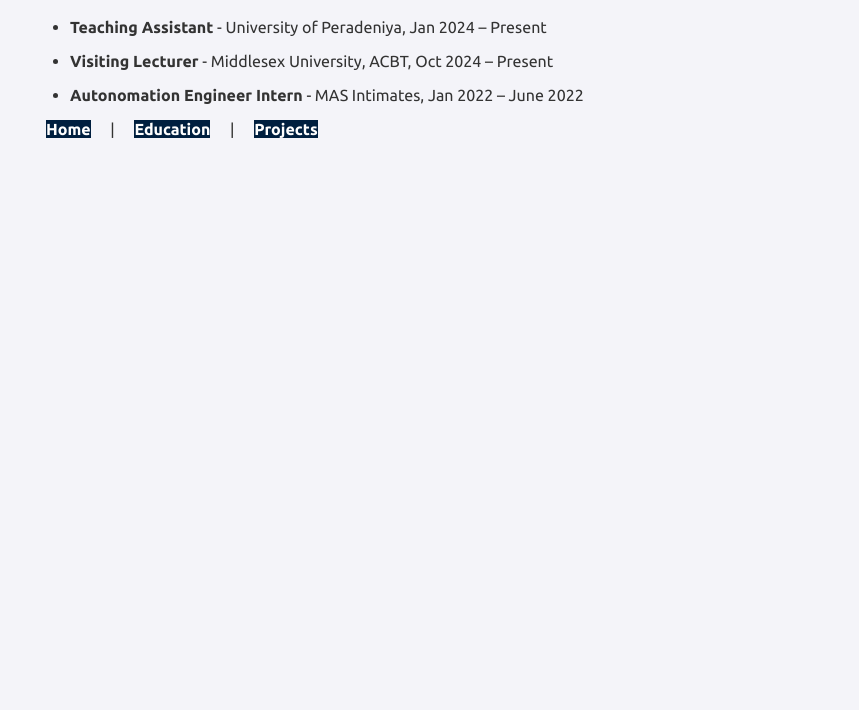
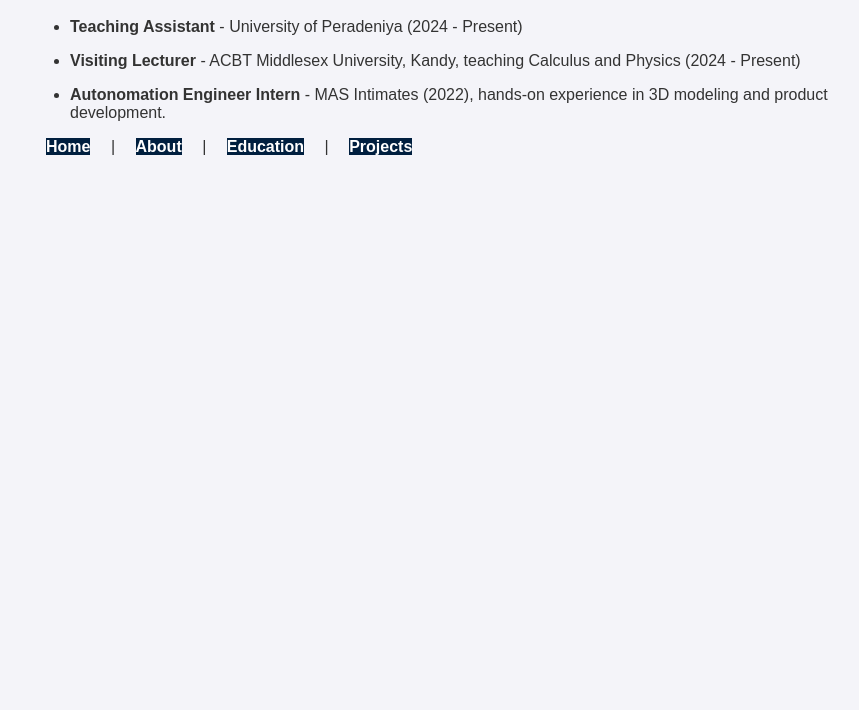
Before and after one commit to tettolizer/Portfolio, a plain HTML site: page experience.html in a window 1280 px wide. Shown: the part 90-800 px from the top of the page, without its empty margins (210-1069 px from the left). Drawn offline with Linux system fonts and the light colour scheme.

Commit message:
Update experience.html

```diff
--- a/experience.html
+++ b/experience.html
@@ -4,7 +4,6 @@
     <meta charset="UTF-8">
     <meta name="viewport" content="width=device-width, initial-scale=1.0">
     <title>Experience | Thiwanka Alahakoon</title>
-    <link href="https://fonts.googleapis.com/css2?family=Ubuntu:wght@300;400;500;700&display=swap" rel="stylesheet">
     <link rel="stylesheet" href="style.css">
 </head>
 <body>
@@ -12,13 +11,14 @@
 <div class="container">
     <h1>Experience</h1>
     <ul>
-        <li><strong>Teaching Assistant</strong> - University of Peradeniya, Jan 2024 – Present</li>
-        <li><strong>Visiting Lecturer</strong> - Middlesex University, ACBT, Oct 2024 – Present</li>
-        <li><strong>Autonomation Engineer Intern</strong> - MAS Intimates, Jan 2022 – June 2022</li>
+        <li><strong>Teaching Assistant</strong> - University of Peradeniya (2024 - Present)</li>
+        <li><strong>Visiting Lecturer</strong> - ACBT Middlesex University, Kandy, teaching Calculus and Physics (2024 - Present)</li>
+        <li><strong>Autonomation Engineer Intern</strong> - MAS Intimates (2022), hands-on experience in 3D modeling and product development.</li>
     </ul>
 
     <nav>
         <a href="index.html">Home</a> |
+        <a href="about.html">About</a> |
         <a href="education.html">Education</a> |
         <a href="projects.html">Projects</a>
     </nav>
```
